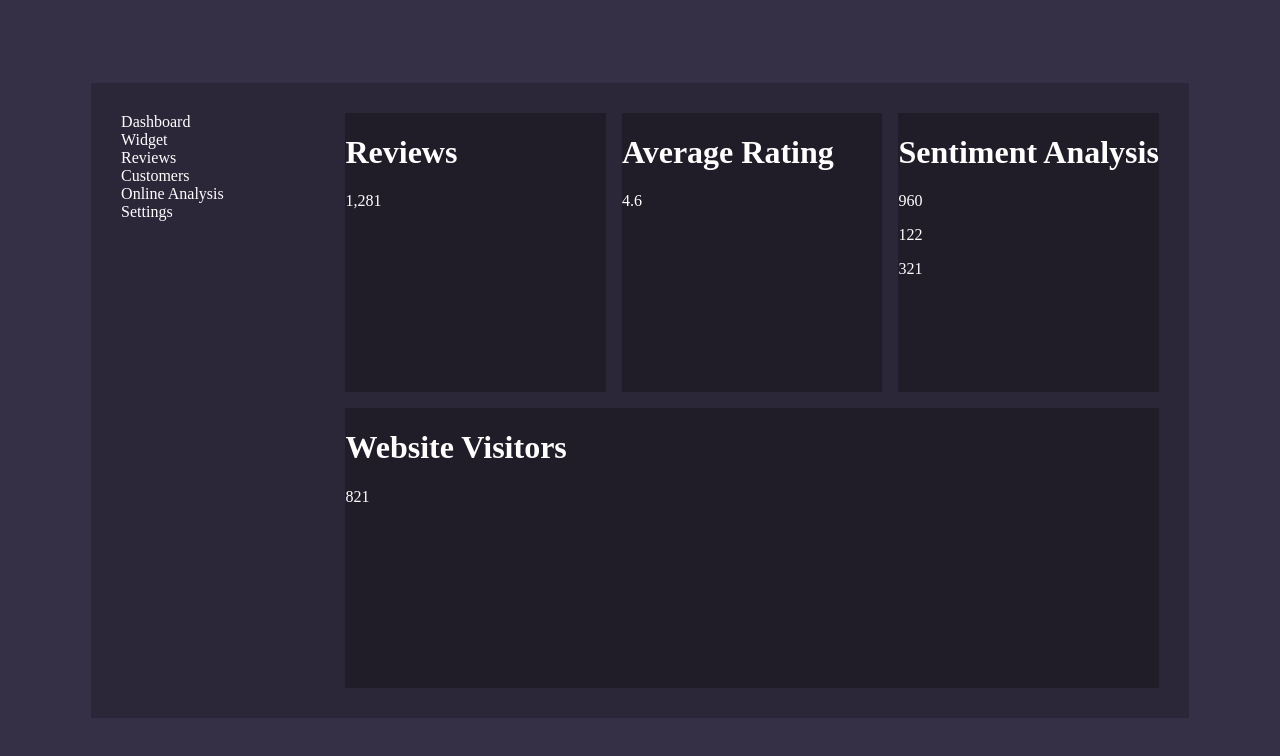
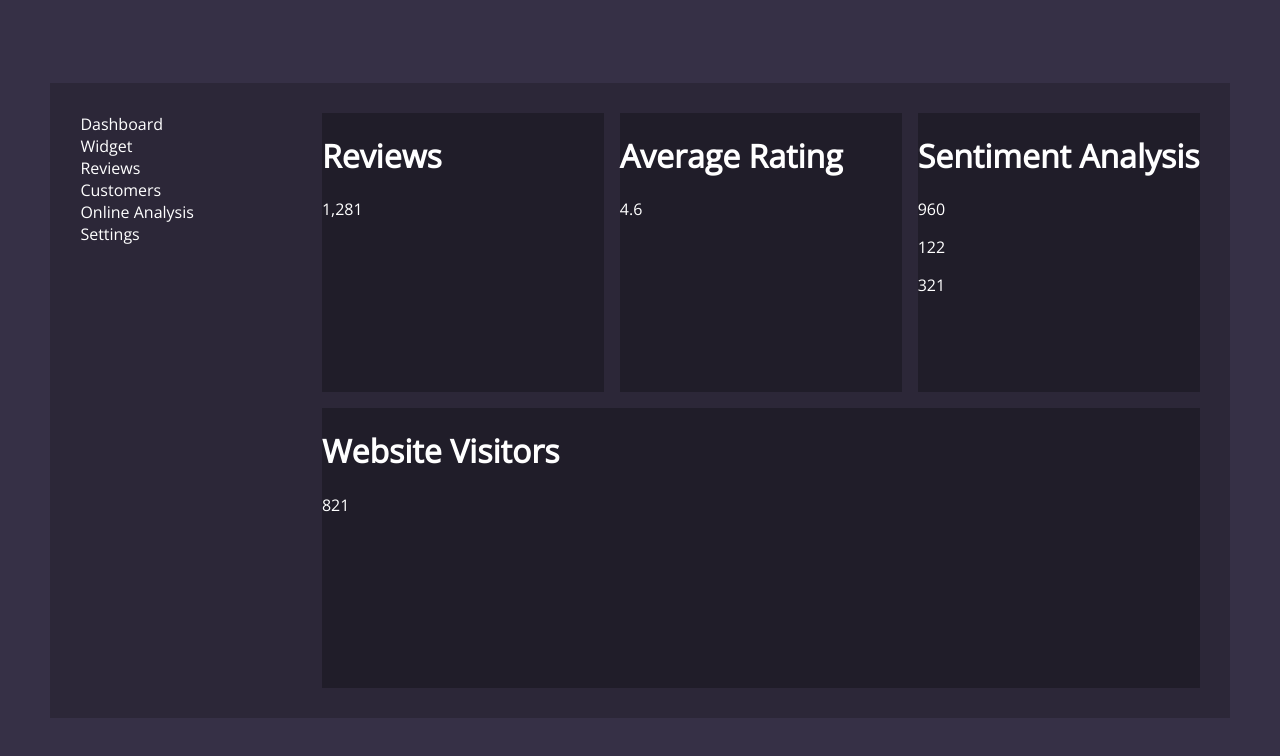
Before and after one commit to saraehutch94/react-dashboard, a React (Create React App) app: page / in a window 1280 px wide. Shown: the top 756 px of the page. Built offline with nearby package versions, Linux system fonts and the light colour scheme.

Commit message:
add google font to app

```diff
--- a/public/index.html
+++ b/public/index.html
@@ -15,6 +15,12 @@
       user's mobile device or desktop. See https://developers.google.com/web/fundamentals/web-app-manifest/
     -->
     <link rel="manifest" href="%PUBLIC_URL%/manifest.json" />
+    <link rel="preconnect" href="https://fonts.googleapis.com" />
+    <link rel="preconnect" href="https://fonts.gstatic.com" crossorigin />
+    <link
+      href="https://fonts.googleapis.com/css2?family=Open+Sans:wght@300;400&display=swap"
+      rel="stylesheet"
+    />
     <!--
       Notice the use of %PUBLIC_URL% in the tags above.
       It will be replaced with the URL of the `public` folder during the build.
--- a/src/index.css
+++ b/src/index.css
@@ -10,4 +10,5 @@
 body {
   background-color: rgb(54, 48, 70);
   color: white;
+  font-family: "Open Sans", sans-serif;
 }
```
